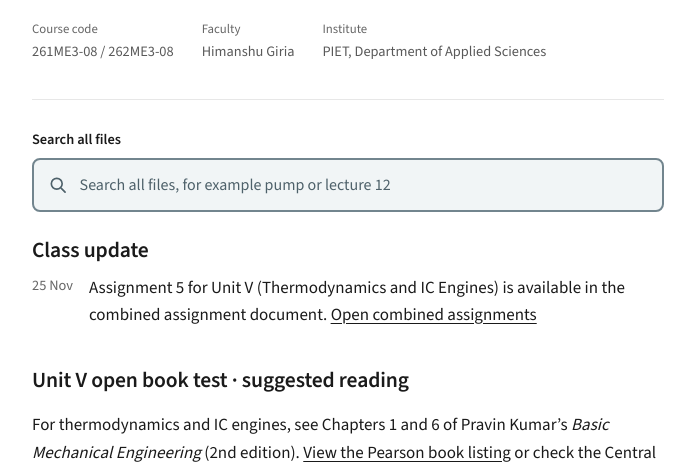
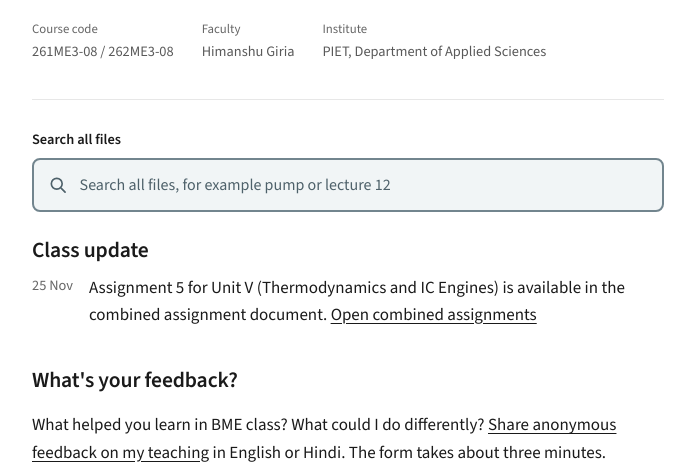
Before and after one commit to himanshugiria-cell/bme-section-d, a plain HTML site: page index.html in a window 1280 px wide. Shown: the part 279-750 px from the top of the page, without its empty margins (292-987 px from the left). Drawn offline with nearby package versions, Linux system fonts and the light colour scheme.

Commit message:
Add student feedback form to the BME homepage

```diff
--- a/index.html
+++ b/index.html
@@ -344,6 +344,11 @@ h2 { font-weight: 600; }
   </div>
 
   <section id="notices" class="notices" aria-label="Notices" hidden></section>
+
+  <section class="notices" aria-labelledby="teaching-feedback">
+    <h2 id="teaching-feedback">What's your feedback?</h2>
+    <p>What helped you learn in BME class? What could I do differently? <a href="https://docs.google.com/forms/d/e/1FAIpQLSfEgEA5e8-QxY1uFKBHGnFptkQpMDMTJIoaVZsGO6s0SeBOjQ/viewform">Share anonymous feedback on my teaching</a> in English or Hindi. The form takes about three minutes.</p>
+  </section>
 
   <section class="notices" aria-labelledby="obt-reading">
     <h2 id="obt-reading">Unit V open book test · suggested reading</h2>
```
